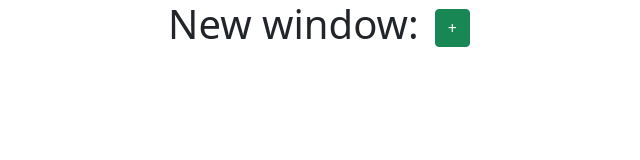
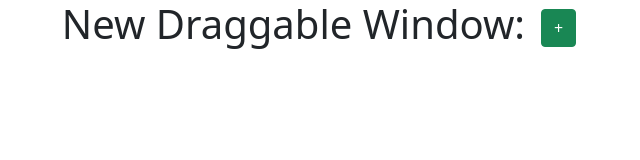
Before and after one commit to ctrachte/DraggableWindows, a plain HTML site: page index.html in a window 1280 px wide. Shown: the whole page, without its empty margins (321-961 px from the left). Drawn offline with nearby package versions, Linux system fonts and the light colour scheme.

Commit message:
ui tweaks

```diff
--- a/index.html
+++ b/index.html
@@ -11,7 +11,7 @@
 
 <body>
 
-    <h1 class="text-center">New window:<button class=" ms-3 btn btn-success" id="newWindowButton"> + </button></h1>
+    <h1 class="text-center">New Draggable Window:<button class=" ms-3 btn btn-success" id="newWindowButton"> + </button></h1>
     <div class="windowContainer" style="width: 420px;">
     </div>
 </body>
```
